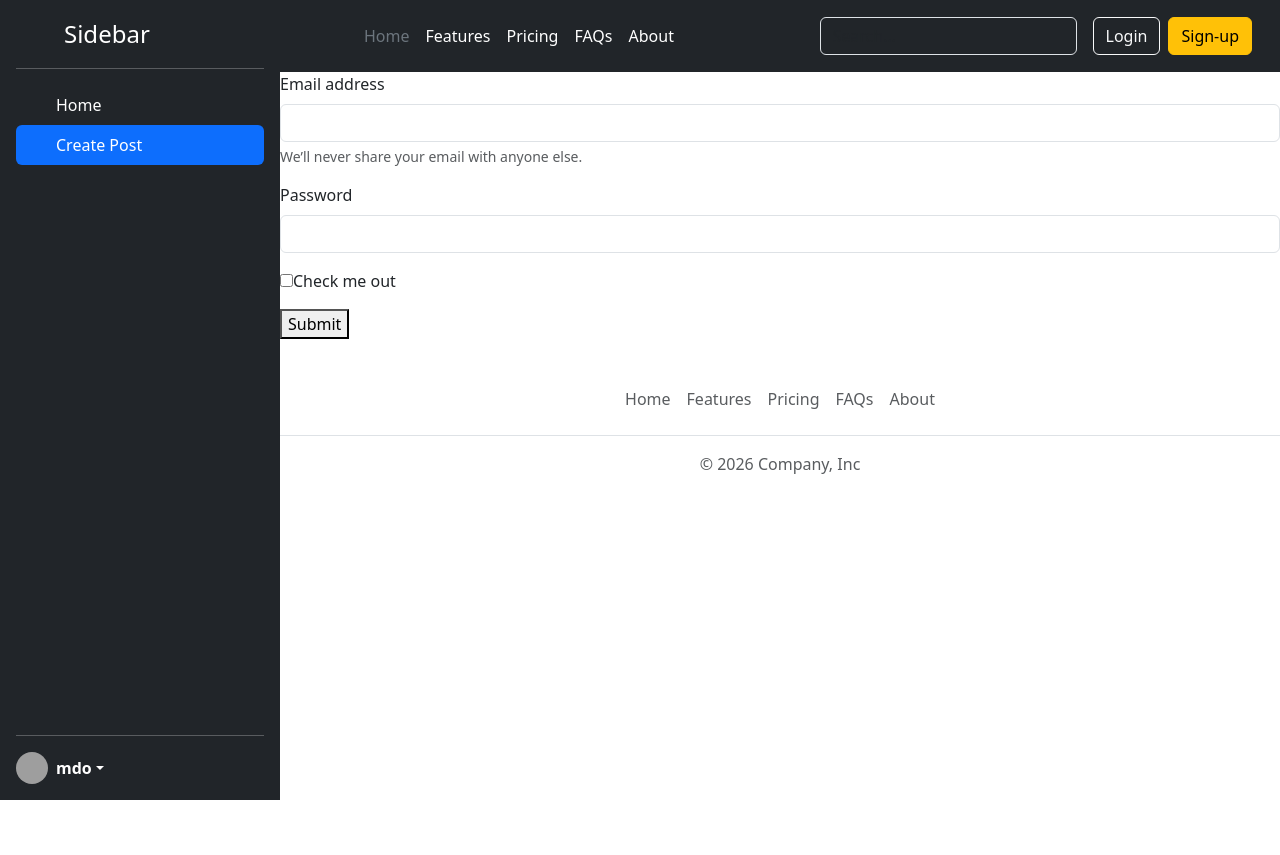
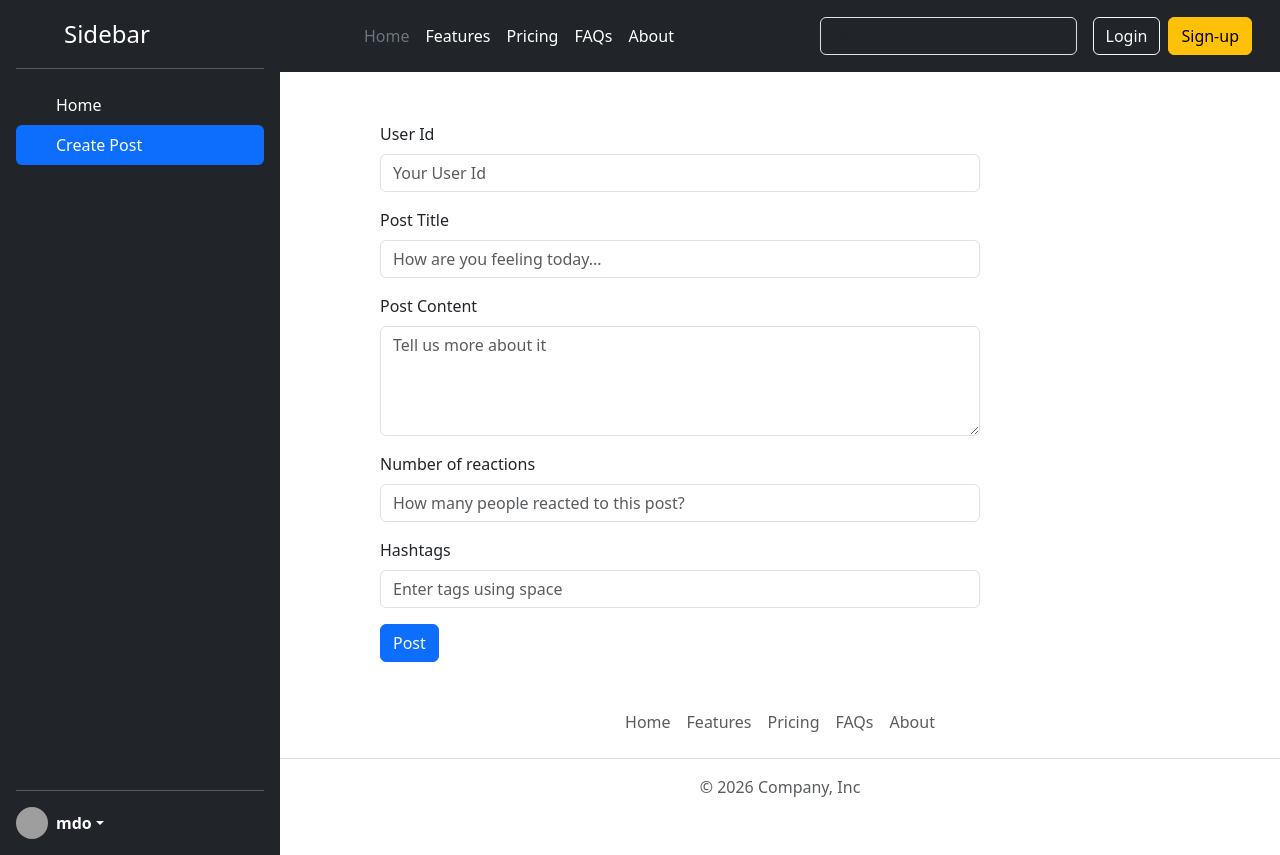
Before and after one commit to Anuuup10/Social-Media, a React (Vite) app: page / in a window 1280 px wide. Both pictures are taken after a click on the item "Create Post". Before the commit the page ends 800 px from the top, so only its background shows below. Built offline with nearby package versions, Linux system fonts and the light colour scheme; grey boxes are pictures that could not be loaded.

Commit message:
feat: enhance CreatePost component with improved form structure and styling

```diff
--- a/src/App.css
+++ b/src/App.css
@@ -18,3 +18,9 @@
   margin: 20px 0 0 0;
   width: 50px;
 }
+
+.create-post {
+  width: 60%;
+  margin-top: 50px;
+  margin-left: 10%;
+}
--- a/src/components/CreatePost.jsx
+++ b/src/components/CreatePost.jsx
@@ -1,52 +1,87 @@
+
 const CreatePost = () => {
   return (
-    <form onSubmit={(e) => e.preventDefault()}>
+    <form
+      className="create-post"
+      autoComplete="off"
+      onSubmit={(e) => e.preventDefault()}
+    >
       <div className="mb-3">
-        <label htmlFor="exampleInputEmail1" className="form-label">
-          Email address
+        <label htmlFor="userId" className="form-label">
+          User Id
         </label>
 
         <input
-          type="email"
+          type="text"
           className="form-control"
-          id="exampleInputEmail1"
-          aria-describedby="emailHelp"
+          id="userId"
+          placeholder="Your User Id"
+          autoComplete="off"
         />
-
-        <div id="emailHelp" className="form-text">
-          We’ll never share your email with anyone else.
-        </div>
       </div>
 
       <div className="mb-3">
-        <label htmlFor="exampleInputPassword1" className="form-label">
-          Password
+        <label htmlFor="title" className="form-label">
+          Post Title
         </label>
 
         <input
-          type="password"
+          type="text"
           className="form-control"
-          id="exampleInputPassword1"
+          id="title"
+          placeholder="How are you feeling today..."
+          autoComplete="off"
         />
       </div>
 
-      <div className="mb-3 form-field">
-        <input
-          type="checkbox"
-          id="exampleCheck1"
-          className="check"
+      <div className="mb-3">
+        <label htmlFor="body" className="form-label">
+          Post Content
+        </label>
+
+        <textarea
+          type="text"
+          rows={4}
+          className="form-control"
+          id="body"
+          placeholder="Tell us more about it"
+          autoComplete="off"
         />
-
-        <label htmlFor="exampleCheck1">
-          Check me out
-        </label>
       </div>
 
-      <button type="submit" className="btn-solid theme-primary">
-        Submit
+      <div className="mb-3">
+        <label htmlFor="reactions" className="form-label">
+          Number of reactions
+        </label>
+
+        <input
+          type="text"
+          className="form-control"
+          id="reactions"
+          placeholder="How many people reacted to this post?"
+          autoComplete="off"
+        />
+      </div>
+
+      <div className="mb-3">
+        <label htmlFor="tags" className="form-label">
+          Hashtags
+        </label>
+
+        <input
+          type="text"
+          className="form-control"
+          id="tags"
+          placeholder="Enter tags using space"
+          autoComplete="off"
+        />
+      </div>
+
+      <button type="submit" className="btn btn-primary">
+        Post
       </button>
     </form>
   );
-}
+};
 
 export default CreatePost;
```
